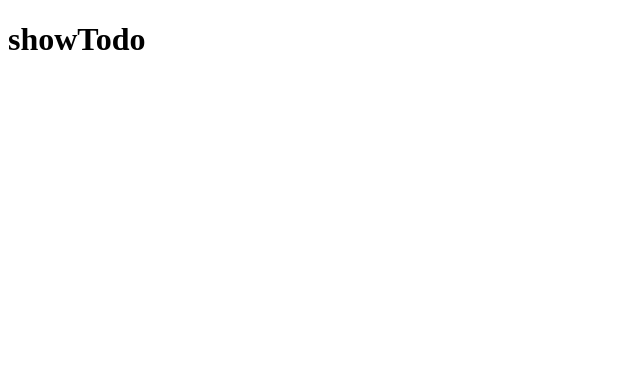
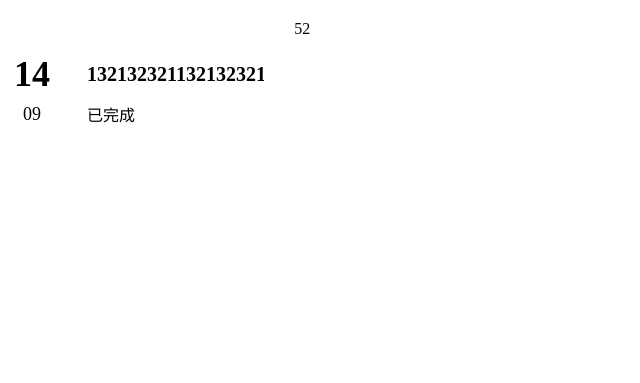
Before and after one commit to Hello-1660/wind, an Electron app: page src/html/showTodo.html in a window 900 px wide. Shown: the whole page, without its empty margins (0-640 px from the left). Drawn offline with Linux system fonts and the light colour scheme.

Commit message:
展示界面左侧待办列表页面搭建

```diff
--- /dev/null
+++ b/src/css/showTodo.css
@@ -0,0 +1,152 @@
+* {
+    padding: 0;
+    margin: 0;
+}
+
+
+.wind {
+    display: flex;
+    flex-direction: row;
+    justify-content: center;
+    align-items: flex-start;
+}
+
+
+#todoList {
+    box-sizing: border-box;
+    display: flex;
+    flex-direction: column;
+    justify-content: flex-start;
+    align-items: center;
+    width: 30%;
+    height: 760px;
+    padding: 20px 10px;
+    overflow-y: auto;
+    border-radius: 5px;
+    transition: all 0.5s ease;
+}
+
+#todoList:hover {
+    background-color: rgba(255, 255, 255, 0.15);
+    backdrop-filter: blur(8px);
+    -webkit-backdrop-filter: blur(8px);
+    box-shadow: 0 4px 12px rgba(0, 0, 0, 0.1);
+}
+
+.todo {
+    display: flex;
+    flex-direction: row;
+    justify-content: flex-start;
+    align-items: center;
+    width: 300px;
+    height: 100px;
+    margin-top: 20px;
+    flex-shrink: 0;
+    border-radius: 5px;
+    user-select: none;
+}
+
+.todo:hover {
+    background-color: rgba(255, 255, 255, 0.15);
+    /* 背景胡话 */
+    backdrop-filter: blur(8px);
+    /* 兼容 Safari */
+    -webkit-backdrop-filter: blur(8px);
+    box-shadow: 0 4px 12px rgba(0, 0, 0, 0.1);
+}
+
+
+.todo_time {
+    width: 30%;
+    height: 80%;
+    margin: 10px;
+    padding: 5px;
+    border-radius: 5px;
+    cursor: pointer;
+}
+
+.todo_time:hover {
+    background-color: rgba(255, 255, 255, 0.15);
+    backdrop-filter: blur(8px);
+    -webkit-backdrop-filter: blur(8px);
+    box-shadow: 0 4px 12px rgba(0, 0, 0, 0.1);
+}
+
+
+.todo_time_day {
+    display: flex;
+    justify-content: center;
+    align-items: center;
+    width: 100%;
+    height: 60%;
+    font-size: 36px;
+    font-weight: 700;
+    text-align: center;
+}
+
+.todo_time_month {
+    display: flex;
+    justify-content: center;
+    align-items: center;
+    width: 100%;
+    height: 40%;
+    font-size: 18px;
+    text-align: center;
+}
+
+
+
+.todo_content {
+    width: 60%;
+    height: 80%;
+    margin: 10px 10px 10px 0;
+    padding: 5px;
+    border-radius: 5px;
+    cursor: pointer;
+}
+
+.todo_content:hover {
+    background-color: rgba(255, 255, 255, 0.15);
+    backdrop-filter: blur(8px);
+    -webkit-backdrop-filter: blur(8px);
+    box-shadow: 0 4px 12px rgba(0, 0, 0, 0.1);
+}
+
+
+.todo_content_title {
+    display: flex;
+    justify-content: flex-start;
+    align-items: center;
+    width: 100%;
+    height: 60%;
+    font-size: 20px;
+    font-weight: 700;
+    overflow: hidden;
+}
+
+.todo_content_status {
+    display: flex;
+    justify-content: flex-start;
+    align-items: center;
+    width: 100%;
+    height: 40%;
+    font-size: 16px;
+}
+
+
+#showTodo {
+    box-sizing: border-box;
+    width: 70%;
+    height: 760px;
+    margin-left: 20px;
+    padding: 20px 10px;
+    border-radius: 5px;
+    transition: all 0.5s ease;
+}
+
+#showTodo:hover {
+    background-color: rgba(255, 255, 255, 0.15);
+    backdrop-filter: blur(8px);
+    -webkit-backdrop-filter: blur(8px);
+    box-shadow: 0 4px 12px rgba(0, 0, 0, 0.1);
+}
--- a/src/html/showTodo.html
+++ b/src/html/showTodo.html
@@ -1,16 +1,71 @@
 <!DOCTYPE html>
 <html lang="en">
+
 <head>
     <meta charset="UTF-8">
     <meta name="viewport" content="width=device-width, initial-scale=1.0">
     <title>查看待办</title>
+    <link rel="stylesheet" href="../css/showTodo.css">
+    <script src="../js/showTodo.js"></script>
 </head>
+
 <body>
-    <h1>showTodo</h1>
-    <script>
-        document.addEventListener('click', () => {
-            window.electronAPI.sendAddTodo('addTodo')
-        })
-    </script>
+    <div class="wind">
+        <div id="todoList">
+            <div class="todo">
+                <div class="todo_time">
+                    <div class="todo_time_day">
+                        14
+                    </div>
+
+                    <div class="todo_time_month">
+                        09
+                    </div>
+                </div>
+
+                <div class="todo_content">
+                    <div class="todo_content_title">132132321132132321132132321132132321132132321</div>
+                    <div class="todo_content_status">已完成</div>
+                </div>
+            </div>
+            <div class="todo">
+
+            </div>
+
+            <div class="todo">
+
+            </div>
+
+            <div class="todo">
+
+            </div>
+
+            <div class="todo">
+
+            </div>
+
+            <div class="todo">
+
+            </div>
+
+            <div class="todo">
+
+            </div>
+            <div class="todo">
+
+            </div>
+            <div class="todo">
+
+            </div>
+            <div class="todo">
+
+            </div>
+        </div>
+
+        <div id="showTodo">
+            52
+        </div>
+    </div>
 </body>
+
 </html>
--- a/src/js/script.js
+++ b/src/js/script.js
@@ -39,6 +39,12 @@ document.addEventListener('DOMContentLoaded', async () => {
     }
 
 
+    date.addEventListener('click', () => {
+        window.electronAPI.createShowWindow()
+    })
+
+
+
     // 日期格式化函数
     function updateDate(format) {
         const now = new Date()
--- a/src/preload.js
+++ b/src/preload.js
@@ -5,6 +5,7 @@ contextBridge.exposeInMainWorld('electronAPI', {
     getSettingFile: () => ipcRenderer.invoke('getSettingFile'),
     getSettingModel: () => ipcRenderer.invoke('get-setting-model'),
     createSettingWindow: () => ipcRenderer.invoke('create-setting-window'),
+    createShowWindow: () => ipcRenderer.invoke('create-show-window'),
     createTip: (event) => ipcRenderer.invoke('create-tip'),
     closeSetting: () => ipcRenderer.invoke('close-setting-window'),
     closeTip: () => ipcRenderer.invoke('close-tip'),
```
Also changed, not shown: src/main.js (+9 -6 lines), src/js/showTodo.js (added), src/js/todoManager.js (deleted), 1 other file.
